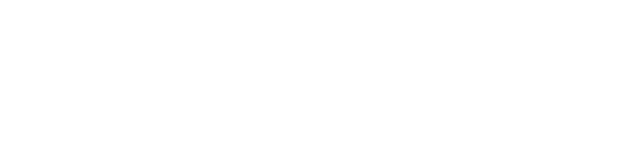
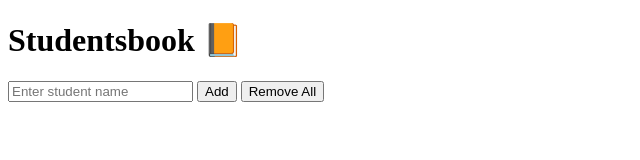
Before and after one commit to sakshir10/ass-34, a plain HTML site: page index.html in a window 1280 px wide. Shown: the whole page, without its empty margins (0-640 px from the left). Drawn offline with Linux system fonts and the light colour scheme.

Commit message:
div added

```diff
--- a/index.html
+++ b/index.html
@@ -6,6 +6,17 @@
     <title>Document</title>
 </head>
 <body>
+    <h1>Studentsbook 📙</h1>
+    <div class="add-student-container">
+        <input type="text" id="student-name" class="student-name" placeholder="Enter student name"/>
+        <button type="button" class="btn-action" onclick="addStudent()">
+            Add
+        </button>
+        <button type="button" class="btn-action" onclick="removeStudent()">
+            Remove All
+        </button>
+    </div>
 
+    <div id="students-container"></div>
 </body>
 </html>
```
